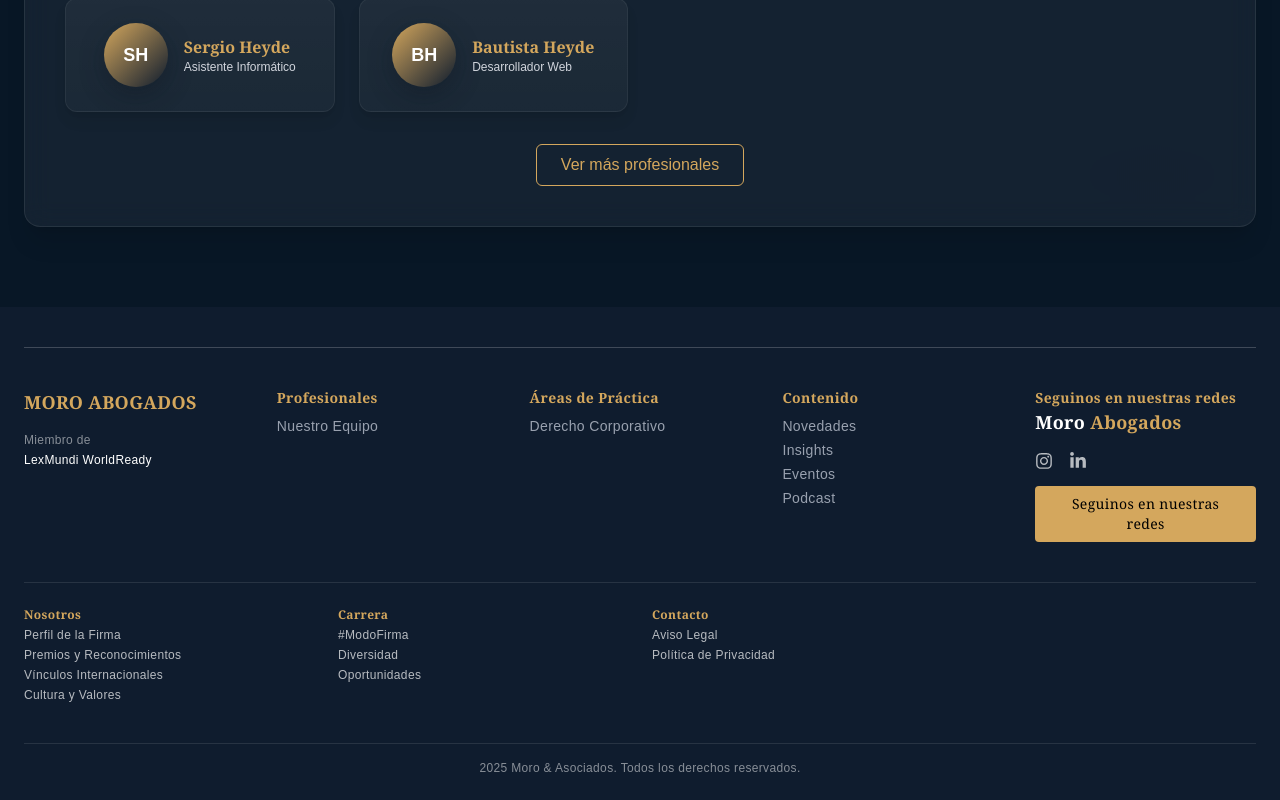
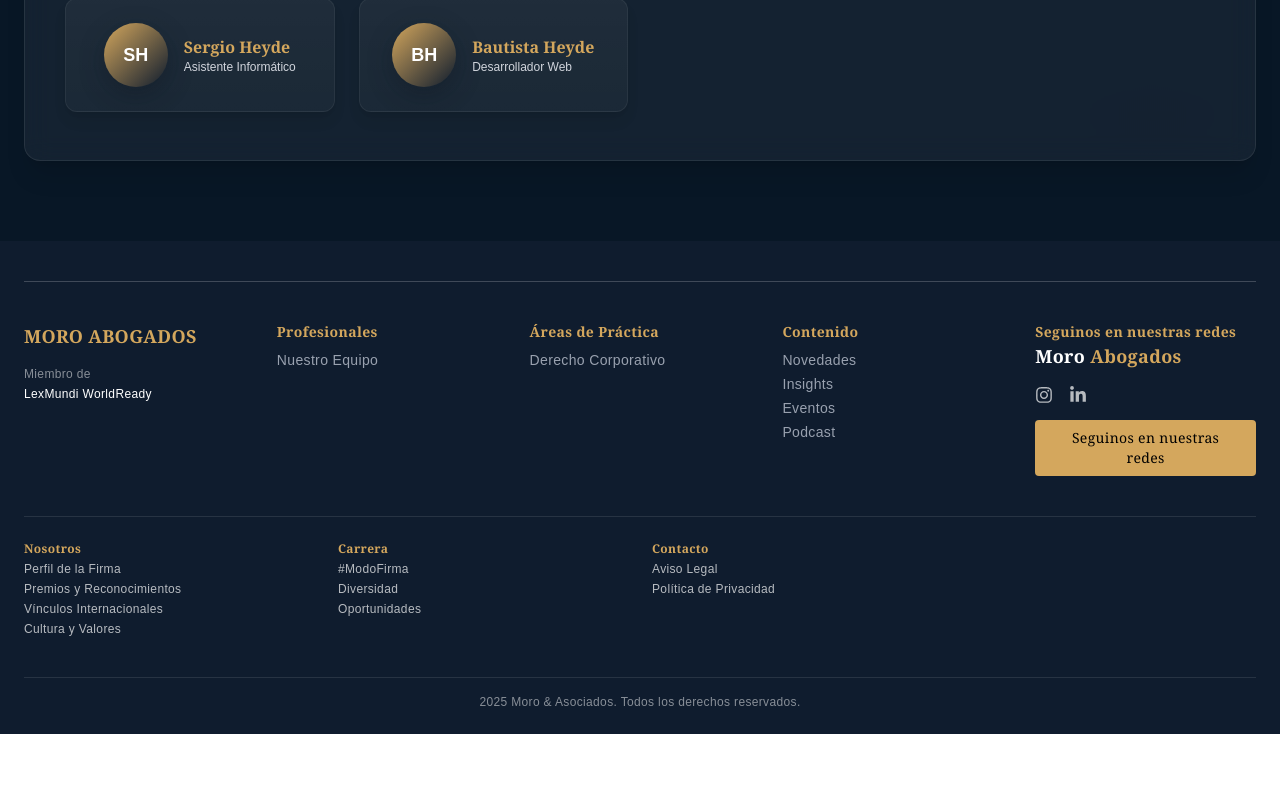
Before and after one commit to BHeydeBautista/MoroAbogados, a Next.js app: page /Team in a window 1280 px wide. Shown: the part 1011-1811 px from the top of the page. After the commit the page ends 1745 px from the top, so only its background shows below. Built offline with nearby package versions, Linux system fonts and the light colour scheme.

Commit message:
fix: bugs

```diff
--- a/src/components/Team/TeamSection.tsx
+++ b/src/components/Team/TeamSection.tsx
@@ -130,11 +130,6 @@ export default function TeamSection() {
             </div>
           </section>
 
-          <div className="flex justify-center mt-8">
-            <button className="px-6 py-2 rounded-md border border-[#D4A75D] text-[#D4A75D] hover:bg-[#D4A75D] hover:text-black transition">
-              Ver más profesionales
-            </button>
-          </div>
         </div>
       </div>
     </section>
```
Also changed, not shown: public/mock/articles/art.png, public/mock/articles/art2.png (added).
